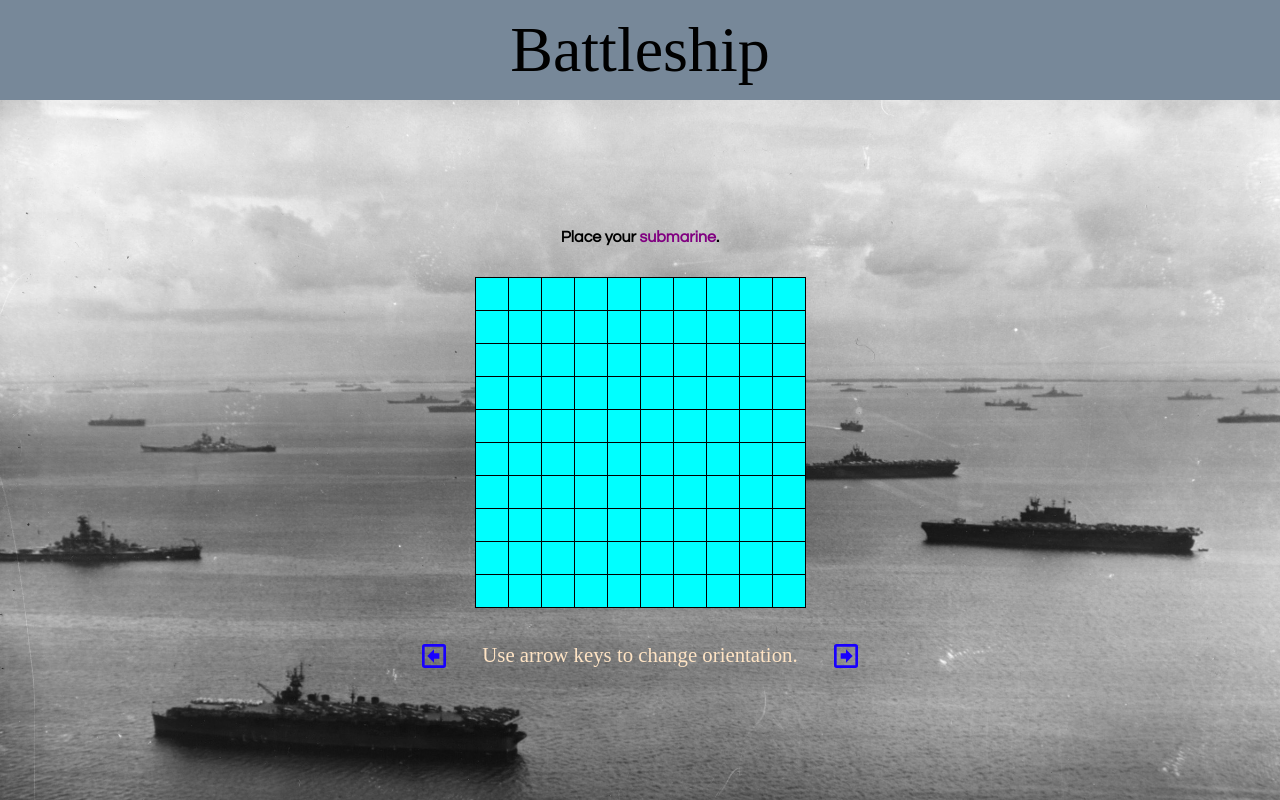
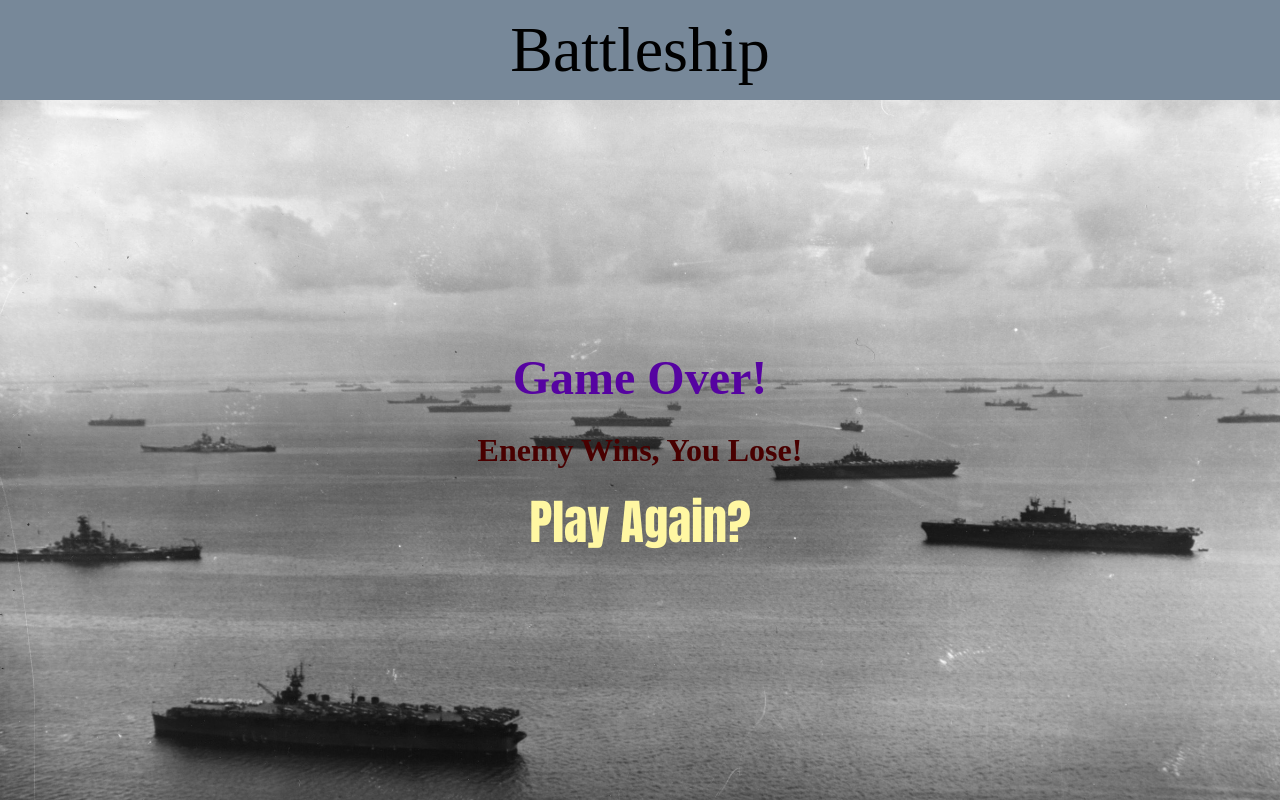
Before and after one commit to markortleb/battleship, a website built with webpack: page test.html in a window 1280 px wide. Built offline with nearby package versions, Linux system fonts and the light colour scheme.

Commit message:
fixed up UI for battleship

```diff
--- a/src/css/main.css
+++ b/src/css/main.css
@@ -24,3 +24,45 @@ body {
     font-size: 4em;
     font-weight: lighter;
 }
+
+
+.user-board td {
+    height: 2em;
+    width: 2em;
+    border: 1px solid black;
+    background-color: aqua;
+}
+
+.user-board td:hover {
+    background-color: #9beeee;
+}
+
+.enemy-board td {
+    height: 2em;
+    width: 2em;
+    border: 1px solid black;
+    background-color: #766180;
+}
+
+.enemy-board td:hover {
+    background-color: #9781a1;
+}
+
+.lose {
+    color: #490000;
+}
+
+.win {
+    color: #003400;
+}
+
+.play-button {
+    font-size: 3em;
+    font-family: Impact;
+    color: #fff7a2;
+}
+
+.play-button:hover {
+    font-size: 3.5em;
+    -webkit-text-stroke: 2px black
+}
--- /dev/null
+++ b/src/css/result_screen.css
@@ -0,0 +1,18 @@
+.result-screen {
+    display: flex;
+    flex-direction: column;
+    align-items: center;
+    justify-content: center;
+    gap: 2em;
+}
+
+.result-screen h2 {
+    font-size: 3em;
+    font-weight: bold;
+    color: #5603a1;
+}
+
+.result {
+    font-size: 2em;
+    font-weight: bold;
+}
--- a/src/css/title_screen.css
+++ b/src/css/title_screen.css
@@ -4,13 +4,13 @@
     align-items: center;
 }
 
-.title-screen span {
+.play-button {
     font-size: 3em;
     font-family: Impact;
     color: #fff7a2;
 }
 
-.title-screen span:hover {
+.play-button:hover {
     font-size: 3.5em;
     -webkit-text-stroke: 2px black
 }
--- a/test.css
+++ b/test.css
@@ -22,66 +22,40 @@ body {
     font-weight: lighter;
 }
 
-.title-screen {
+.result-screen {
     display: flex;
+    flex-direction: column;
+    align-items: center;
     justify-content: center;
-    align-items: center;
+    gap: 2em;
 }
 
-.title-screen span {
+.result-screen h2 {
+    font-size: 3em;
+    font-weight: bold;
+    color: #5603a1;
+}
+
+.result {
+    font-size: 2em;
+    font-weight: bold;
+}
+
+.lose {
+    color: #490000;
+}
+
+.win {
+    color: #003400;
+}
+
+.play-button {
     font-size: 3em;
     font-family: Impact;
     color: #fff7a2;
 }
 
-.title-screen span:hover {
+.play-button:hover {
     font-size: 3.5em;
     -webkit-text-stroke: 2px black
 }
-
-
-.choosing-screen {
-    display: flex;
-    justify-content: center;
-    align-items: center;
-    flex-direction: column;
-    gap: 2em;
-}
-
-.instructions {
-    font-family: "Century Gothic";
-    font-weight: bolder;
-}
-
-.ship-name {
-    color: purple;
-}
-
-.user-board td {
-    height: 2em;
-    width: 2em;
-    border: 1px solid black;
-    background-color: aqua;
-}
-
-.user-board td:hover {
-    background-color: #9beeee;
-}
-
-.info-area {
-    display: flex;
-    flex-direction: row;
-    justify-content: center;
-    align-items: center;
-    gap: 2em
-}
-
-.info-area img {
-    filter: invert(11%) sepia(100%) saturate(5256%) hue-rotate(251deg) brightness(89%) contrast(145%);
-    height: 2em;
-}
-
-.info-area span {
-    color: bisque;
-    font-size: 1.3em;
-}
--- a/test.html
+++ b/test.html
@@ -13,137 +13,10 @@
     <div class="title-area">
         <h1>Battleship</h1>
     </div>
-    <div class="game-area choosing-screen">
-        <span class="instructions">
-            Place your <span class="ship-name">submarine</span>.
-        </span>
-        <table class="user-board">
-            <tr>
-                <td></td>
-                <td></td>
-                <td></td>
-                <td></td>
-                <td></td>
-                <td></td>
-                <td></td>
-                <td></td>
-                <td></td>
-                <td></td>
-            </tr>
-            <tr>
-                <td></td>
-                <td></td>
-                <td></td>
-                <td></td>
-                <td></td>
-                <td></td>
-                <td></td>
-                <td></td>
-                <td></td>
-                <td></td>
-            </tr>
-            <tr>
-                <td></td>
-                <td></td>
-                <td></td>
-                <td></td>
-                <td></td>
-                <td></td>
-                <td></td>
-                <td></td>
-                <td></td>
-                <td></td>
-            </tr>
-            <tr>
-                <td></td>
-                <td></td>
-                <td></td>
-                <td></td>
-                <td></td>
-                <td></td>
-                <td></td>
-                <td></td>
-                <td></td>
-                <td></td>
-            </tr>
-            <tr>
-                <td></td>
-                <td></td>
-                <td></td>
-                <td></td>
-                <td></td>
-                <td></td>
-                <td></td>
-                <td></td>
-                <td></td>
-                <td></td>
-            </tr>
-            <tr>
-                <td></td>
-                <td></td>
-                <td></td>
-                <td></td>
-                <td></td>
-                <td></td>
-                <td></td>
-                <td></td>
-                <td></td>
-                <td></td>
-            </tr>
-            <tr>
-                <td></td>
-                <td></td>
-                <td></td>
-                <td></td>
-                <td></td>
-                <td></td>
-                <td></td>
-                <td></td>
-                <td></td>
-                <td></td>
-            </tr>
-            <tr>
-                <td></td>
-                <td></td>
-                <td></td>
-                <td></td>
-                <td></td>
-                <td></td>
-                <td></td>
-                <td></td>
-                <td></td>
-                <td></td>
-            </tr>
-            <tr>
-                <td></td>
-                <td></td>
-                <td></td>
-                <td></td>
-                <td></td>
-                <td></td>
-                <td></td>
-                <td></td>
-                <td></td>
-                <td></td>
-            </tr>
-            <tr>
-                <td></td>
-                <td></td>
-                <td></td>
-                <td></td>
-                <td></td>
-                <td></td>
-                <td></td>
-                <td></td>
-                <td></td>
-                <td></td>
-            </tr>
-        </table>
-        <div class="info-area">
-            <img src="src/img/arrow-left-bold-box-outline.svg" alt="">
-            <span>Use arrow keys to change orientation.</span>
-            <img src="src/img/arrow-right-bold-box-outline.svg" alt="">
-        </div>
+    <div class="game-area result-screen">
+        <h2>Game Over!</h2>
+        <span class="result lose">Enemy Wins, You Lose!</span>
+        <span class="play-button">Play Again?</span>
     </div>
 </body>
 </html>
```
Also changed, not shown: src/UI.js (+48 -8 lines), src/css/choosing_screen.css (added, +37 -0 lines), src/css/playing_screen.css (added, +36 -0 lines).
